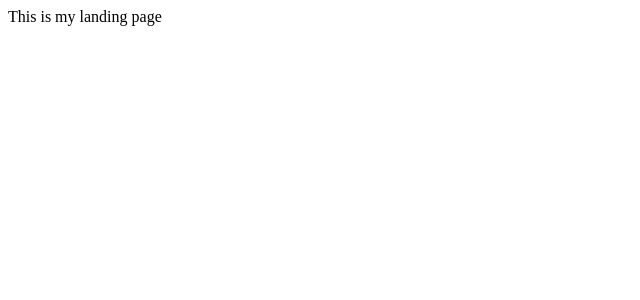
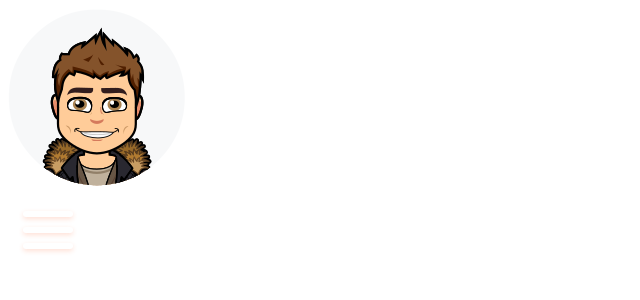
Before and after one commit to enriquebarco/portfolio, a React (Create React App) app: page / in a window 1280 px wide. Shown: the top 300 px of the page, without its empty margins (0-640 px from the left). Built offline with nearby package versions, Linux system fonts and the light colour scheme.

Commit message:
set up initial folder structure and basic components

```diff
--- /dev/null
+++ b/src/components/PageHeader/PageHeader.jsx
@@ -0,0 +1,17 @@
+import React, { Component } from 'react';
+import Logo from "../../assets/icons/bitmoji.png";
+import "./PageHeader.scss";
+
+
+export class PageHeader extends Component {
+  render() {
+    return (
+      <header className="header">
+        <img className="header__logo" src={Logo} alt="logo placeholder" />
+        <div className="header__button">
+          <div className="header__button-burger"></div>
+        </div>
+    </header>
+    )
+  }
+}
--- /dev/null
+++ b/src/components/PageHeader/PageHeader.scss
@@ -0,0 +1,47 @@
+
+.header {
+    &__button {
+        position: relative;
+        display: flex;
+        justify-content: center;
+        align-items: center;
+        width: 80px;
+        height: 80px;
+        cursor: pointer;
+        transition: all .5s ease-in-out;
+    }
+
+    &__button-burger {
+        width: 50px;
+        height: 6px;
+        background: #fff;
+        border-radius: 5px;
+        box-shadow: 0 2px 5px rgba(255,101,47,.2);
+        transition: all .5s ease-in-out;
+
+        &::before, &::after {
+            content: '';
+            position: absolute;
+            width: 50px;
+            height: 6px;
+            background: #fff;
+            border-radius: 5px;
+            box-shadow: 0 2px 5px rgba(255,101,47,.2);
+            transition: all .5s ease-in-out;
+        }
+
+        &::before {
+            transform: translateY(-16px);
+        }
+
+        &::after {
+            transform: translateY(16px);
+        }
+    }
+
+// animation
+    &__button-open {
+        transform: rotate(45deg) translate(35px, -35px);
+    }
+
+}
--- /dev/null
+++ b/src/index.scss
@@ -0,0 +1 @@
+@use "./styles/global" as *;
--- a/src/pages/LandingPage/LandingPage.jsx
+++ b/src/pages/LandingPage/LandingPage.jsx
@@ -1,9 +1,12 @@
 import React, { Component } from 'react'
+import { PageHeader } from '../../components/PageHeader/PageHeader';
 
 export class LandingPage extends Component {
   render() {
     return (
-      <div>This is my landing page</div>
+      <div className='landing-page'>
+          <PageHeader />
+      </div>
     )
   }
 }
--- /dev/null
+++ b/src/styles/_global.scss
@@ -0,0 +1,11 @@
+*,
+**::before,
+**::after {
+  box-sizing: border-box;
+}
+
+body {
+  font-family: "Montserrat";
+  font-variation-settings: "wght" 400;
+  margin: 0rem;
+}
--- /dev/null
+++ b/src/styles/_typography.scss
@@ -0,0 +1,6 @@
+@font-face {
+    font-family: "Montserrat";
+    src: url("../assets/Fonts/Montserrat-VariableFont_wght.ttf") format("truetype");
+    font-weight: 100 700;
+    font-style: normal;
+  }
```
Also changed, not shown: src/assets/fonts/Montserrat-VariableFont_wght.ttf (added), src/assets/icons/bitmoji.png (added), src/pages/LandingPage/LandingPage.scss (added).
